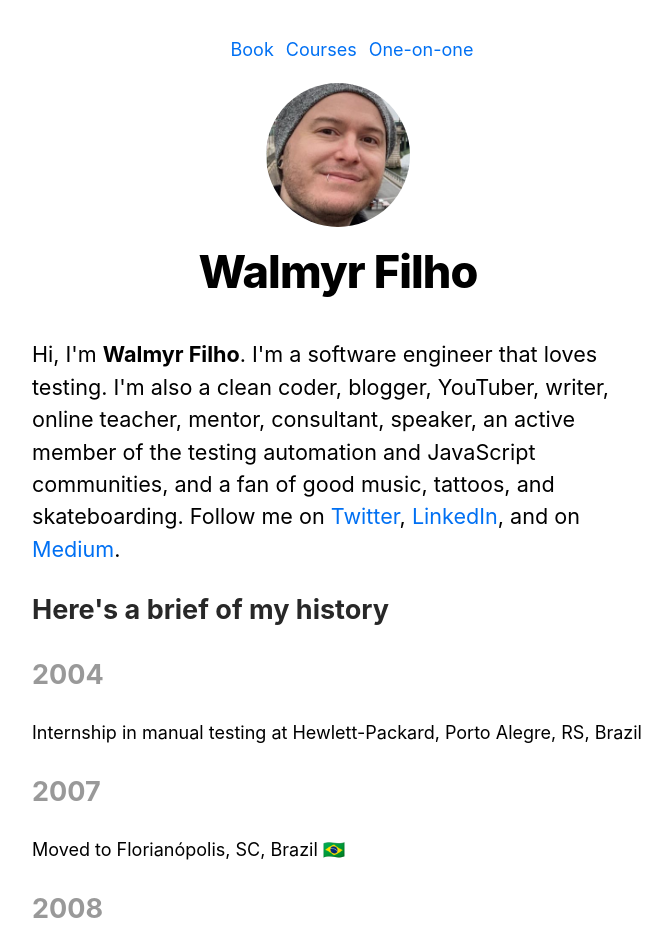
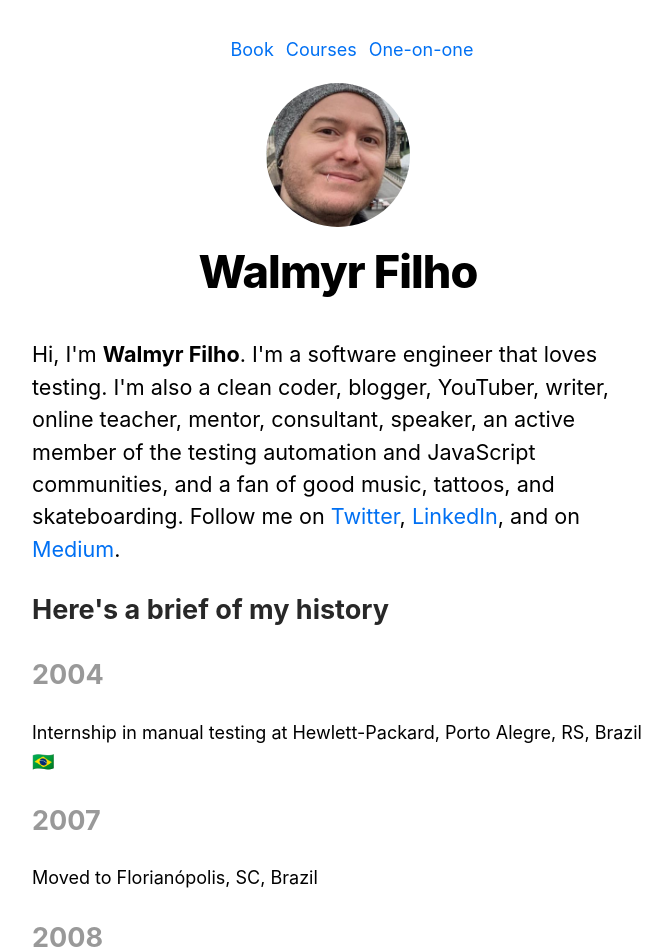
Before and after one commit to wlsf82/walmyr-nextjs, a Next.js app: page / in a window 1280 px wide. Shown: the top 952 px of the page, without its empty margins (302-974 px from the left). Built offline with nearby package versions, Linux system fonts and the light colour scheme.

Commit message:
Change where brazilian flag is displayed

```diff
--- a/components/timeline.js
+++ b/components/timeline.js
@@ -4,13 +4,13 @@ const achievements = [
   {
     year: '2004',
     events: [
-      'Internship in manual testing at Hewlett-Packard, Porto Alegre, RS, Brazil'
+      'Internship in manual testing at Hewlett-Packard, Porto Alegre, RS, Brazil 🇧🇷'
     ]
   },
   {
     year: '2007',
     events: [
-      'Moved to Florianópolis, SC, Brazil 🇧🇷'
+      'Moved to Florianópolis, SC, Brazil'
     ]
   },
   {
```
